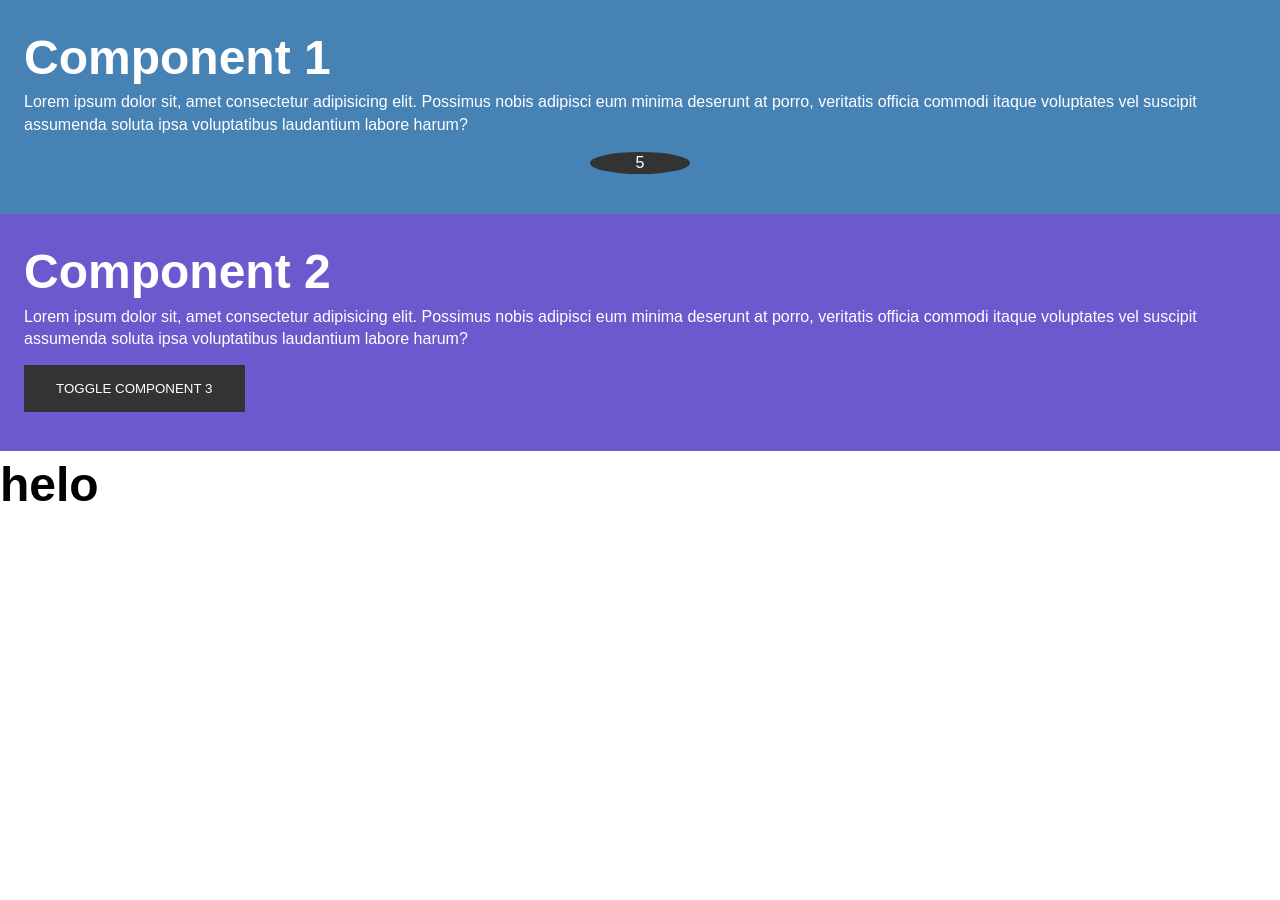
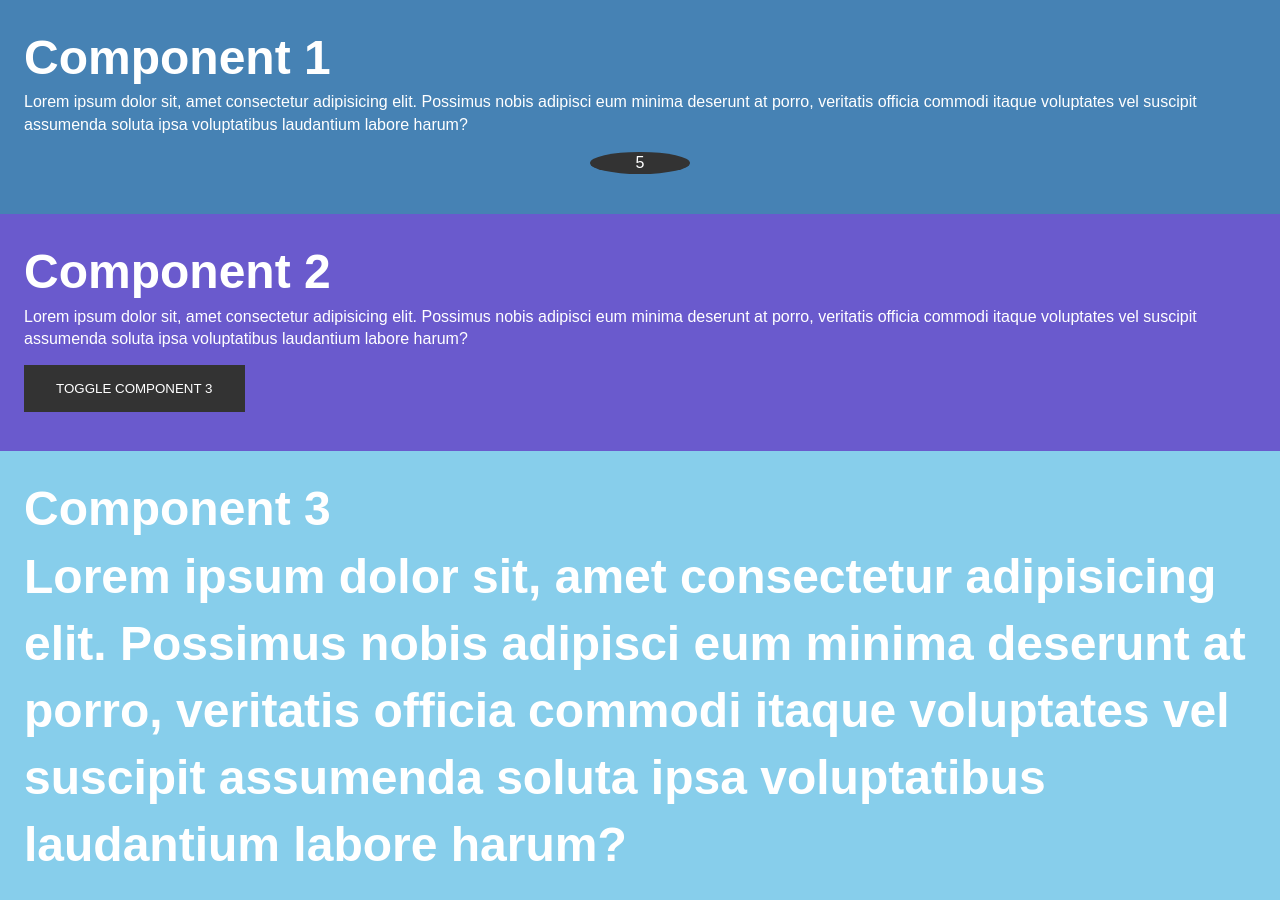
Before and after one commit to ZoeyF75/react-spring-animations, a React (Create React App) app: page / in a window 1280 px wide. Before the commit the page ends 800 px from the top, so only its background shows below. Built offline with nearby package versions, Linux system fonts and the light colour scheme.

Commit message:
Fade works need to fix initial state and styling

```diff
--- a/src/App.js
+++ b/src/App.js
@@ -14,7 +14,9 @@ function Text() {
     config: { duration: 1000 },
   })
 
-  return <animated.h1 style={props}>helo</animated.h1>
+  return <animated.h1 style={props}>
+    <Component3 />
+  </animated.h1>
 }
 
 class App extends Component {
```
